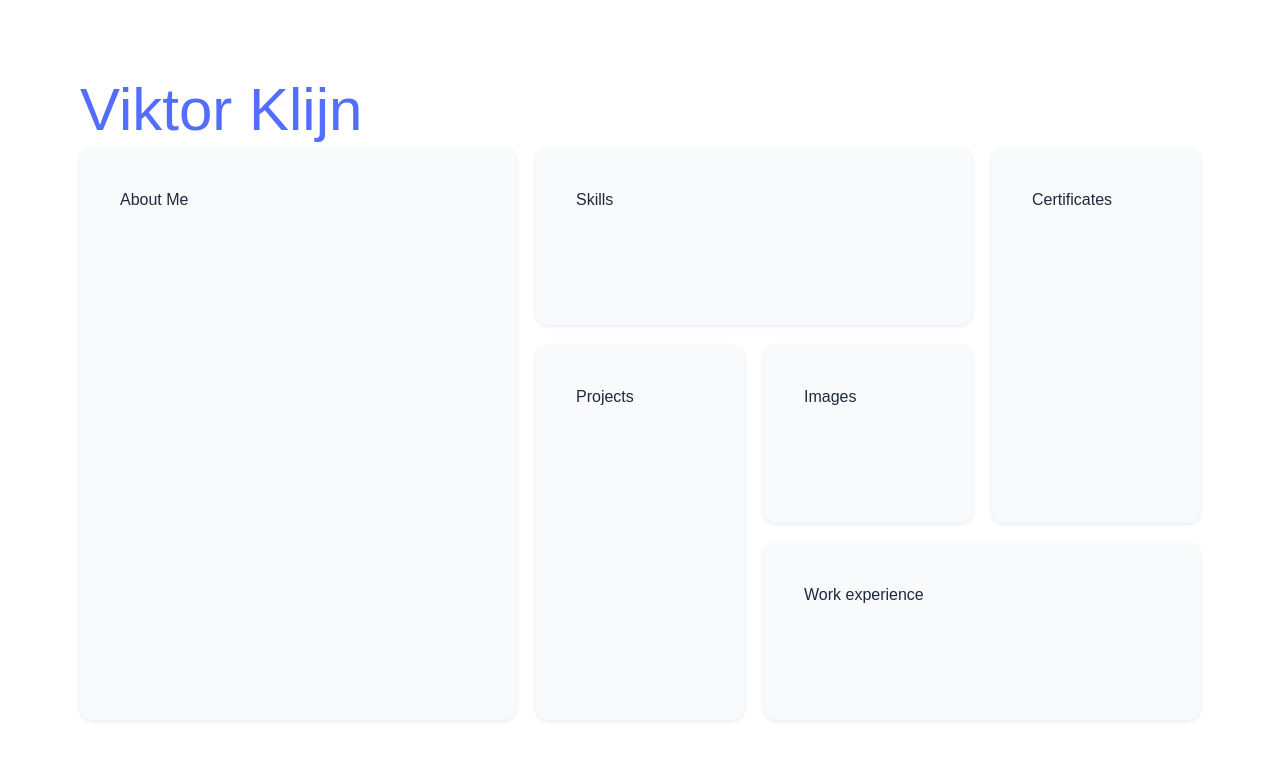
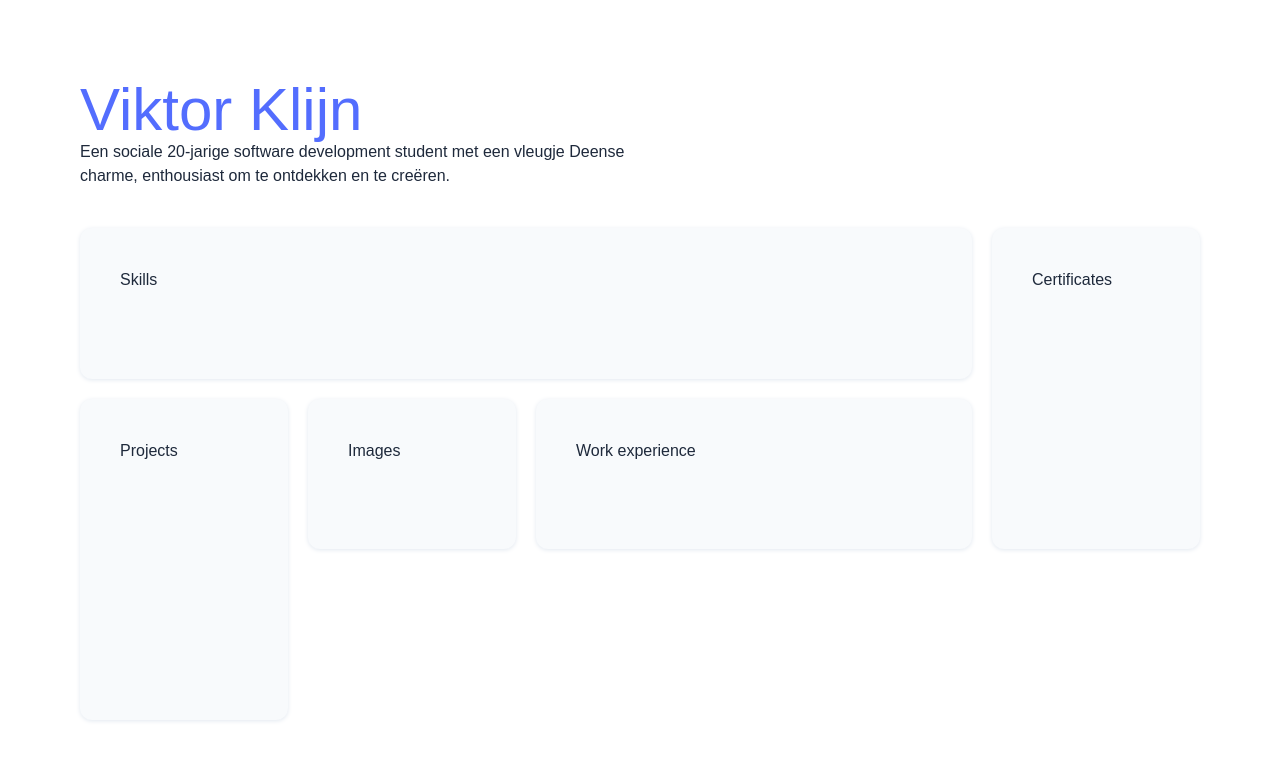
Before and after one commit to viktorklijn/portfolio-nextjs, a Next.js app: page / in a window 1280 px wide. Shown: the top 760 px of the page. Built offline with nearby package versions, Linux system fonts and the light colour scheme; a web font is replaced by a local one.

Commit message:
Added title component with title and subtitle, animated to show after each other

```diff
--- a/src/app/page.jsx
+++ b/src/app/page.jsx
@@ -1,13 +1,11 @@
+import TitleComponent from '@/ui/TitleComponent';
+
 export default function Home() {
   return (
-    <main className="flex flex-col gap-2 p-20 h-full">
-      <h1 className="text-6xl text-accent">Viktor Klijn</h1>
+    <main className="flex flex-col gap-10 p-20 h-full">
+      <TitleComponent />
       <div className="grid grid-cols-5 auto-rows-fr auto-cols-fr gap-5 h-full">
-        <div className="rounded-xl bg-foreground drop-shadow-sm drop-shadow-shade-1 p-10 col-span-2 row-span-3">
-          <h2>About Me</h2>
-        </div>
-
-        <div className="rounded-xl bg-foreground drop-shadow-sm drop-shadow-shade-1 p-10 row-span-1 col-span-2">
+        <div className="rounded-xl bg-foreground drop-shadow-sm drop-shadow-shade-1 p-10 row-span-1 col-span-4">
           <h2>Skills</h2>
         </div>
         <div className="rounded-xl bg-foreground drop-shadow-sm drop-shadow-shade-1 p-10 col-start-5 row-span-2">
--- /dev/null
+++ b/src/ui/TitleComponent.jsx
@@ -0,0 +1,25 @@
+'use client'
+import { motion } from 'framer-motion';
+
+export default function TitleComponent() {
+  return (
+    <div className="flex flex-col w-1/2">
+        <motion.h1
+          className="text-6xl text-accent"
+          initial={{ opacity: 0, y: 20 }}
+          animate={{ opacity: 1, y: 0 }}
+          transition={{ duration: 0.5 }}
+        >
+          Viktor Klijn
+        </motion.h1>
+        <motion.p
+          className="text-text-primary"
+          initial={{ opacity: 0, y: 20 }}
+          animate={{ opacity: 1, y: 0 }}
+          transition={{ duration: 0.5, delay: 0.2 }}
+        >
+          Een sociale 20-jarige software development student met een vleugje Deense charme, enthousiast om te ontdekken en te creëren.
+        </motion.p>
+      </div>
+  )
+}
```
